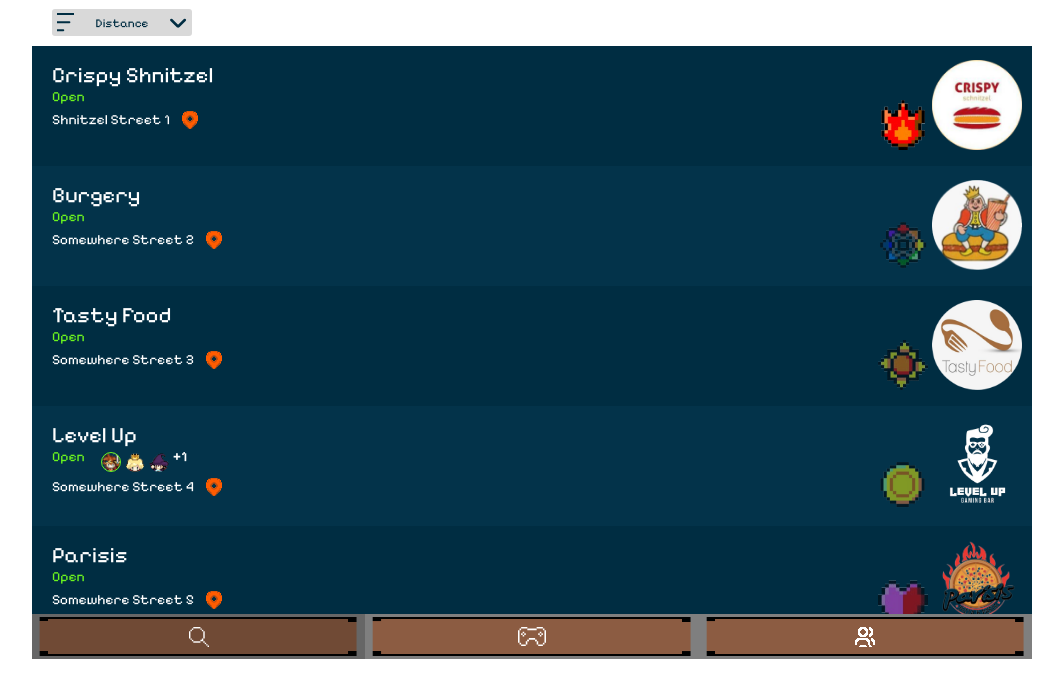
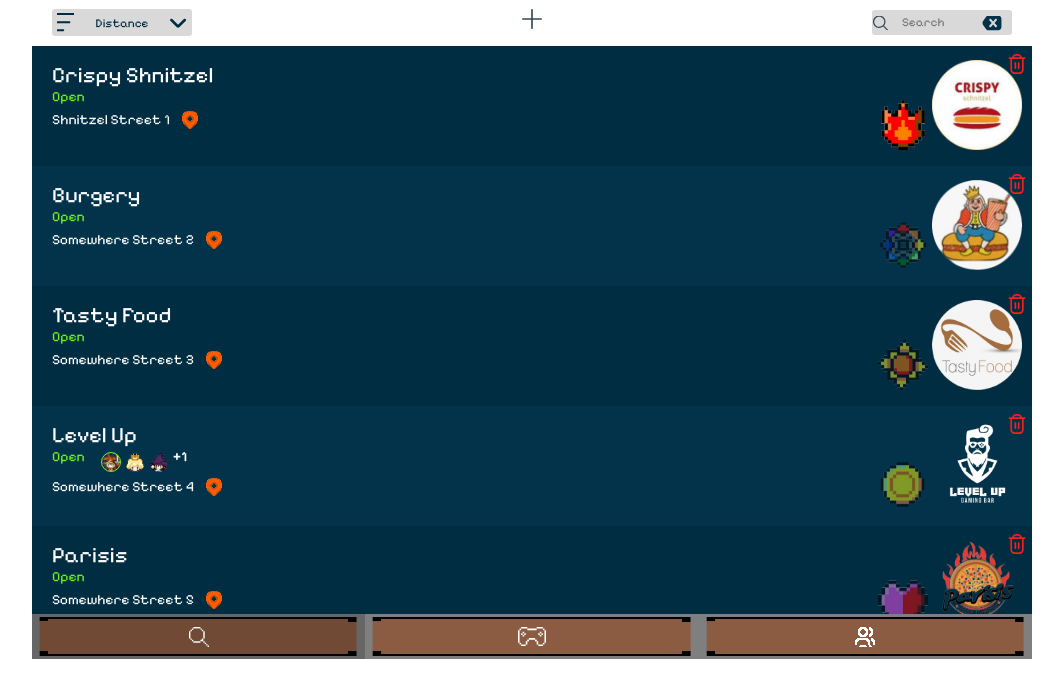
Before and after one commit to Deadecho1/GatheringHubProject, a plain HTML site: page list.html in a window 1280 px wide. Shown: the part 141-832 px from the top of the page, without its empty margins (108-1171 px from the left). Drawn offline with nearby package versions, Linux system fonts and the light colour scheme.

Commit message:
New list page features
added delete and add button.
add button doesn't work yet.
clicking on a specific hub will now redirect to the hub's page (when that is done)

```diff
--- a/css/style.css
+++ b/css/style.css
@@ -234,6 +234,17 @@ header{
     font-weight: 600;
 }
 
+.search-container{
+    position: relative;
+}
+
+#search-delete-button{
+    transform: translateY(-50%);
+    position: absolute;
+    top: 50%;
+    right: 10px;
+}
+
 #search-options{
     display: flex;
     justify-content: space-between;
@@ -244,6 +255,13 @@ header{
 #sort-select{
     width: 140px;
     height: 27px;
+}
+
+.svg-button{
+    background: none;
+    border: none;
+    cursor: pointer;
+    display: flex;
 }
 
 .bg-map{
@@ -293,7 +311,36 @@ button > p{
     margin: 0;
 }
 
+#search-bar{
+    width: 140px;
+    height: 25px;
+    border-radius: 3px;
+    border: none;
+    background-color: #D9D9D9;
+    color: #A4A4A4;
+    font-size: 12px;
+    padding: 10px 30px 10px 30px;
+}
+
+#search-button{
+    margin: 0;
+}
+
+.trash-button{
+    position: absolute;
+    top: 8px;
+    right: 5px;
+    width: 20px;
+    height: 20px;
+}
+
+.add-hub-button{
+    width: 20px;
+    height: 20px;
+}
+
 .list-item{
+    position: relative;
     display: flex;
     justify-content: space-between;
     background-color: #002D42;
@@ -352,6 +399,32 @@ footer > a:hover{
     height: 20px;
 }
 
+.search-icon{
+    background: url("../images/Icons/search.svg");
+    position: absolute;
+    top: 50%;
+    left: 1px;
+    transform: translateY(-50%);
+    height: 15px;
+    width: 15px;
+    color: #aaa;
+    pointer-events: none;
+    display: inline-block;
+}
+
+.plus-icon{
+    background: url("../images/Icons/plus.svg");
+    width : 20px;
+    height: 20px;
+}
+
+.delete-icon{
+    background: url("../images/Icons/delete-keyboard.svg");
+    display: inline-block;
+    height: 15px;
+    width: 20px;
+}
+
 #lookup-icon{
     background: url("../images/icons/lookup.svg");
 }
@@ -366,6 +439,12 @@ footer > a:hover{
     background: url("../images/icons/group.svg");
 }
 
+.trash-icon{
+    background: url("../images/icons/trash.svg");
+    width: 20px;
+    height: 20px;
+}
+
 .avatar-icon {
     background: url("../images/placeholder.png");
     width: 20px;
@@ -376,7 +455,6 @@ footer > a:hover{
     border-radius: 50%;
     margin-top: 4px;
     margin-right: 4px;
-
 }
 
 .friend{
@@ -410,6 +488,11 @@ footer > a:hover{
 
 .not-collected{
     opacity: 0.5;
+}
+
+#hub-list{
+    padding: 0;
+    margin: 0;
 }
 
 .hub-logo{
@@ -525,6 +608,7 @@ footer > a:hover{
     justify-content: center;
     flex-shrink: 0;
 }
+
 .phone-icon{
     background: url("../images/Icons/phone.svg");
     position: relative;
--- a/js/hub-list.js
+++ b/js/hub-list.js
@@ -44,18 +44,37 @@ function populateHubList(hubs) {
         hubList.appendChild(clone);
         colorFlag = !colorFlag;
     }
+
+    const trashButtons = hubList.querySelectorAll('.trash-button');
+    trashButtons.forEach(button => {
+            button.addEventListener('click', handleDelete);
+    });
 }
 
-function setupHubItem(clone, hub, hubId, colorFlag) {
-    clone.firstElementChild.setAttribute("id", `item-${hubId}`);
+function handleDelete(event) {
+    const listItem = event.target.closest('.list-item');
+    if (listItem) {
+        lstParse = listItem.id.split("-");
+        itemId = lstParse[lstParse.length - 1];
+        delete hubsData[itemId];
+        listItem.remove();
+    }
+}
+
+function setupHubItem(hubSection, hub, hubId, colorFlag) {
+    hubSection.firstElementChild.setAttribute("id", `item-${hubId}`);
     if (colorFlag) {
-        clone.querySelector(".list-item").classList.add("list-item-alternate");
+        hubSection.querySelector(".list-item").classList.add("list-item-alternate");
     }
-    clone.querySelector("h1").textContent = hub.name;
-    setupHubStatus(clone.querySelector("#hub-status"), hub);
-    setupHubLocation(clone.querySelector("#location"), hub);
-    setupHubBadge(clone.querySelector(".badge-image"), hub);
-    clone.querySelector(".hub-logo").style.backgroundImage = `url("images/hubs/${hubId}/logo.png")`;
+    links = hubSection.firstElementChild.getElementsByTagName("a");
+    for (const link of links) {
+        link.href = `hub-page.html?id=${hubId}`;
+    }
+    hubSection.querySelector("h1").textContent = hub.name;
+    setupHubStatus(hubSection.querySelector("#hub-status"), hub);
+    setupHubLocation(hubSection.querySelector("#location"), hub);
+    setupHubBadge(hubSection.querySelector(".badge-image"), hub);
+    hubSection.querySelector(".hub-logo").style.backgroundImage = `url("images/hubs/${hubId}/logo.png")`;
 }
 
 function setupHubStatus(hubStatus, hub) {
--- a/list.html
+++ b/list.html
@@ -52,12 +52,25 @@
                             <li><button class="dropdown-item dropdown-extend" type="button">Popularity</button></li>
                         </ul>
                     </div>
+                    <button class="svg-button add-hub-button" title="Add Hub">
+                        <i class="plus-icon"></i>
+                    </button>
+                    <div class="search-container">
+                        <i class="search-icon"></i>
+                        <input type="text" id="search-bar" placeholder="Search">
+                        <button id="search-delete-button" class="svg-button">
+                            <i class="delete-icon"></i>
+                        </button>
+                    </div>
                 </div>
             </div>
             <main>
-                <section id="hub-list" class="flex-container-column">
+                <ul id="hub-list" class="flex-container-column">
                     <template id="list-item-template">
-                        <section class="list-item">
+                        <li class="list-item">
+                            <button class="svg-button trash-button" title="Delete Hub">
+                                <i class="trash-icon"></i>
+                            </button>
                             <div class="flex-container-left-aligned">
                                 <a href="#"><h1>Hub Name</h1></a>
                                 <div id="hub-status" class="flex-container">
@@ -75,9 +88,9 @@
                                 <img class="badge-image" src="images/placeholder.png" alt="Hub badge">
                                 <a href="#" class="hub-logo"></a>
                             </div>
-                        </section>
+                        </li>
                     </template>
-                </section>
+                </ul>
             </main>
             <div class="clear"></div>
             <footer>
```
Also changed, not shown: hub-page.html (renamed from mainObject.html), images/icons/delete-keyboard.svg (added), images/icons/plus.svg (added), images/icons/search.svg (added), images/icons/trash.svg (added).
